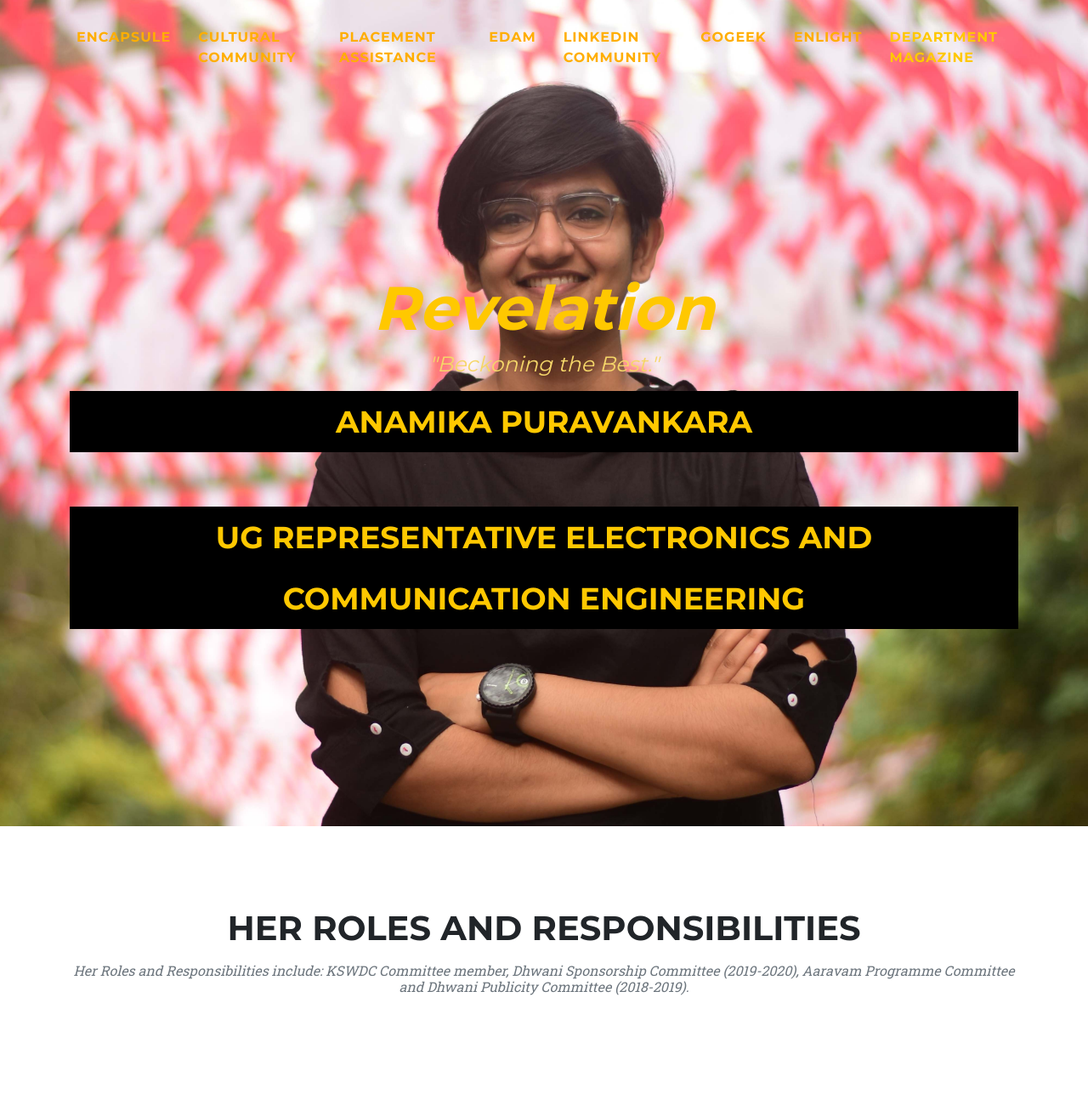
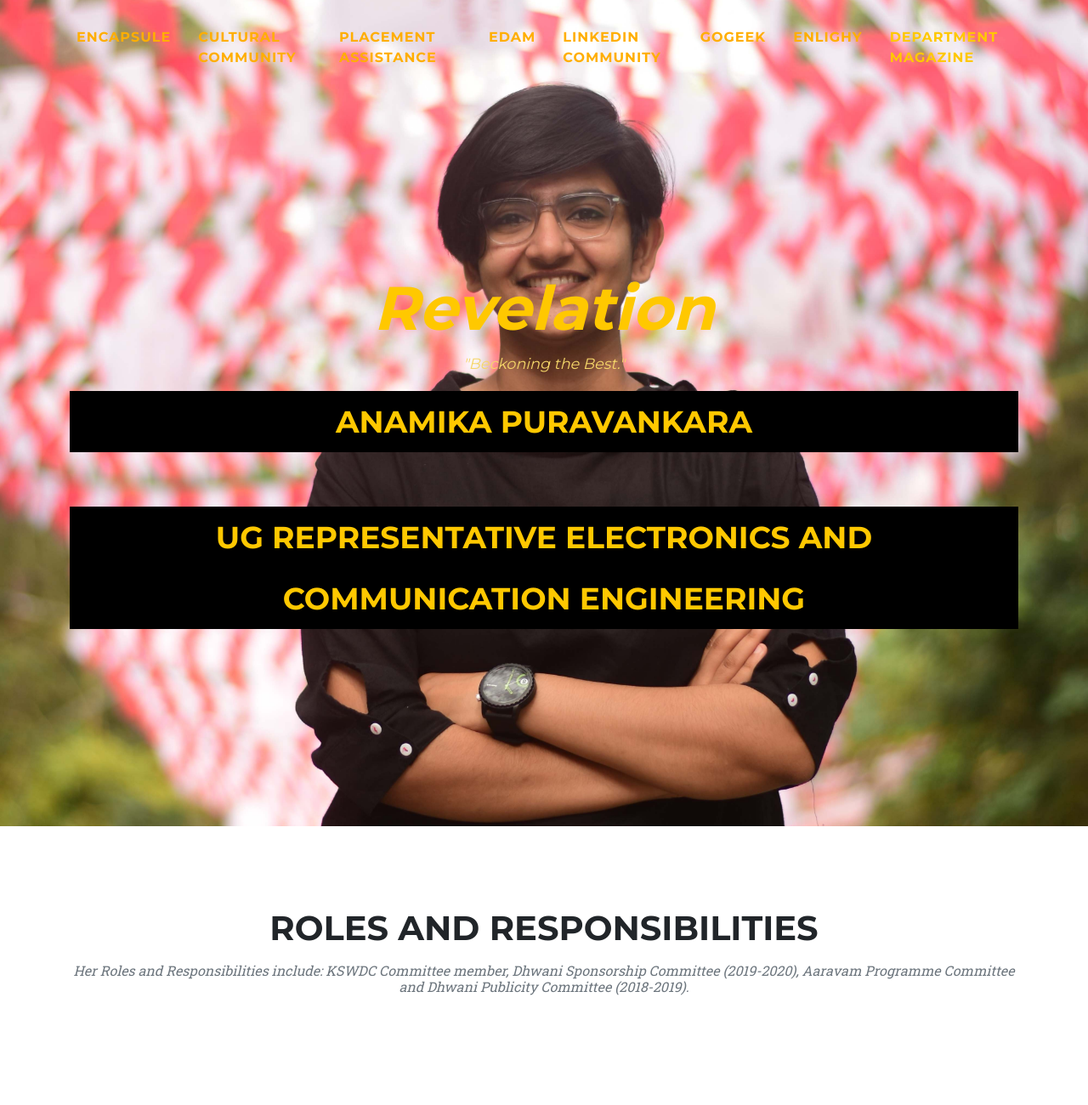
Before and after one commit to revelation-cet/manifesto, a plain HTML site: page index.html in a window 1280 px wide. Shown: the top 1300 px of the page at 85% size. Drawn offline with nearby package versions, Linux system fonts and the light colour scheme.

Commit message:
Update index.html

```diff
--- a/index.html
+++ b/index.html
@@ -32,7 +32,7 @@
                         <li class="nav-item"><a class="nav-link" href="#edam">Edam</a></li>
                         <li class="nav-item"><a class="nav-link" href="#linkedin">Linkedin Community</a></li>
                         <li class="nav-item"><a class="nav-link" href="#gogeek">GoGeek</a></li>
-                        <li class="nav-item"><a class="nav-link" href="#enlight">Enlight</a></li>
+                        <li class="nav-item"><a class="nav-link" href="#enlight">Enlighy</a></li>
                         <li class="nav-item"><a class="nav-link" href="#magazine">Department Magazine</a></li>
                     </ul>
                 </div>
@@ -42,7 +42,7 @@
         <header class="masthead">
             <div class="container">
                 <div class="masthead-subheading">Revelation</div>
-                <div class="masthead-caption" style="font-family:Montserrat;font-style:italic;margin-top: 1rem;margin-bottom:1rem; font-size: 25px;line-height: 2rem;color:#f5d669;">"Beckoning the Best."</div>
+                <div class="masthead-caption" style="font-family:Montserrat;font-style:italic;margin-top: 1rem;margin-bottom:1rem; font-size: 1.1rem;line-height: 2rem;color:#f5d669;">"Beckoning the Best."</div>
                 <div style="background-color :black;"><div class="masthead-heading text-uppercase">Anamika Puravankara</div></div>
                 <div style="background-color: black;"><div class="masthead-heading text-uppercase">UG Representative Electronics and Communication Engineering</div></div>
             </div>
@@ -50,7 +50,7 @@
         <section class="page-section" id="rolesandpresponsibilities">
             <div class="container">
                 <div class="text-center">
-                    <h2 class="section-heading text-uppercase">Her Roles and Responsibilities</h2>
+                    <h2 class="section-heading text-uppercase">Roles and Responsibilities</h2>
                     <h3 class="section-subheading text-muted">Her Roles and Responsibilities include: KSWDC Committee member, Dhwani Sponsorship Committee (2019-2020), Aaravam Programme Committee and Dhwani Publicity Committee (2018-2019). </h3>
             </div>
         </section>
```
